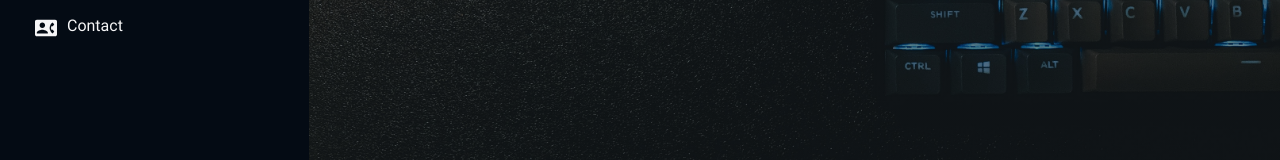
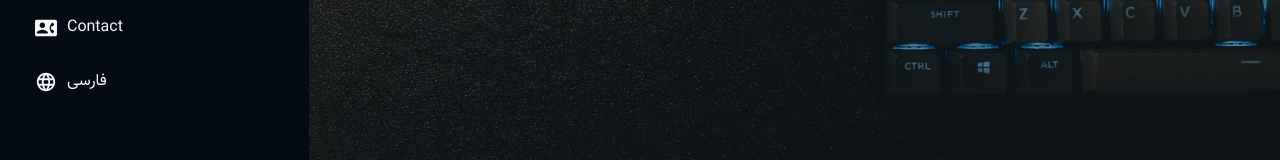
Before and after one commit to Alivolley/resume-new, a React (Create React App) app: page / in a window 1280 px wide. Shown: the part 529-689 px from the top of the page. Built offline with nearby package versions, Linux system fonts and the light colour scheme.

Commit message:
tow languge setup done

```diff
--- a/package.json
+++ b/package.json
@@ -7,9 +7,11 @@
     "@testing-library/react": "^13.4.0",
     "@testing-library/user-event": "^13.5.0",
     "bootstrap": "^5.2.3",
+    "i18next": "^22.4.6",
     "react": "^18.2.0",
     "react-bootstrap": "^2.7.0",
     "react-dom": "^18.2.0",
+    "react-i18next": "^12.1.1",
     "react-icons": "^4.7.1",
     "react-router-dom": "^6.6.1",
     "react-scripts": "5.0.1",
--- a/src/Components/SideBarLinks/SideBarLinks.jsx
+++ b/src/Components/SideBarLinks/SideBarLinks.jsx
@@ -1,12 +1,28 @@
 import React from "react";
-import { NavLink } from "react-router-dom";
+import { NavLink, useNavigate } from "react-router-dom";
 import styled from "styled-components";
 import { AiOutlineHome, AiOutlineUser } from "react-icons/ai";
 import { BsCollection, BsFillFileEarmarkPostFill } from "react-icons/bs";
-import { MdContactPhone } from "react-icons/md";
+import { MdContactPhone, MdLanguage } from "react-icons/md";
 import colors from "../../Styles/Varibles";
+import { useTranslation } from "react-i18next";
 
 export default function SideBarLinks() {
+   const { t, i18n } = useTranslation();
+   const navigation = useNavigate();
+
+   const changeLanguge = () => {
+      if (i18n.language === "en") {
+         i18n.changeLanguage("fa");
+         localStorage.setItem("lang", "fa");
+         navigation(0);
+      } else {
+         i18n.changeLanguage("en");
+         localStorage.setItem("lang", "en");
+         navigation(0);
+      }
+   };
+
    return (
       <SideBarLinksWrapper>
          <LinkItem to="/">
@@ -25,14 +41,14 @@ export default function SideBarLinks() {
             <BsCollection />
             <p>Portfolio</p>
          </LinkItem>
-         {/* <LinkItem to="/services">
-            <FaCodepen />
-            <p>Services</p>
-         </LinkItem> */}
          <LinkItem to="/contact">
             <MdContactPhone />
             <p>Contact</p>
          </LinkItem>
+         <ChangeLanguge onClick={changeLanguge}>
+            <MdLanguage />
+            <p>{i18n.language === "fa" ? "English" : "فارسی"}</p>
+         </ChangeLanguge>
       </SideBarLinksWrapper>
    );
 }
@@ -75,3 +91,24 @@ const LinkItem = styled(NavLink)`
       font-size: 1.6rem;
    }
 `;
+
+const ChangeLanguge = styled.button`
+   background-color: transparent;
+   border: none;
+   display: flex;
+   align-items: center;
+   gap: 1rem;
+   font-size: 2.2rem;
+   color: ${colors.mainColor};
+   transition: all 0.15s;
+   width: fit-content;
+   padding: 0 1.5rem 0 0.5rem;
+
+   &:hover {
+      color: ${colors.hover};
+   }
+
+   p {
+      font-size: 1.6rem;
+   }
+`;
--- a/src/Pages/Home/Home.jsx
+++ b/src/Pages/Home/Home.jsx
@@ -3,14 +3,17 @@ import styled from "styled-components";
 import second from "./../../assets/Images/second.jpg";
 import Typewriter from "typewriter-effect";
 import colors from "../../Styles/Varibles";
+import { useTranslation } from "react-i18next";
 
 export default function Home() {
+   const { t } = useTranslation();
+
    return (
       <HomeWrapper>
-         <p>Ali Azghandi</p>
+         <p>{t("name")}</p>
          <Typewriter
             onInit={(typewriter) => {
-               typewriter.typeString("Frontend-developer").pauseFor(2000).deleteAll().start();
+               typewriter.typeString(t("position")).pauseFor(2000).deleteAll().start();
             }}
             options={{
                autoStart: true,
--- /dev/null
+++ b/src/i18n/en.jsx
@@ -0,0 +1,6 @@
+const en = {
+   name: "Ali Azghandi",
+   position: "Frontend-developer",
+};
+
+export default en;
--- /dev/null
+++ b/src/i18n/fa.jsx
@@ -0,0 +1,6 @@
+const fa = {
+   name: "علی ازقندی",
+   position: "توسعه دهنده ی فرانت اند",
+};
+
+export default fa;
--- /dev/null
+++ b/src/i18n/index.jsx
@@ -0,0 +1,23 @@
+import i18n from "i18next";
+import { initReactI18next } from "react-i18next";
+import en from "./en";
+import fa from "./fa";
+
+i18n.use(initReactI18next).init({
+   resources: {
+      en: {
+         translation: en,
+      },
+      fa: {
+         translation: fa,
+      },
+   },
+   lng: localStorage.getItem("lang") || "en",
+   fallbackLng: "en",
+
+   interpolation: {
+      escapeValue: false,
+   },
+});
+
+export default i18n;
--- a/src/index.jsx
+++ b/src/index.jsx
@@ -4,6 +4,7 @@ import App from "./Layouts/App";
 import { GlobalStyle } from "./Styles/GlobalStyles";
 import { BrowserRouter } from "react-router-dom";
 import "bootstrap/dist/css/bootstrap.min.css";
+import "./i18n";
 
 const root = ReactDOM.createRoot(document.getElementById("root"));
 root.render(
```
Also changed, not shown: 1 other file (tests, documents, lock files or other folders).
